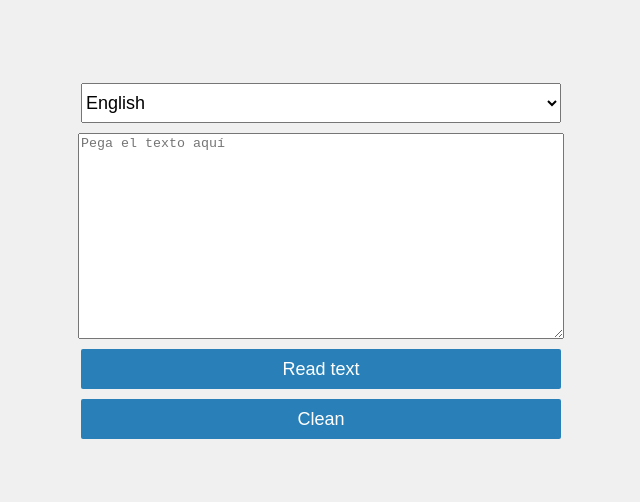
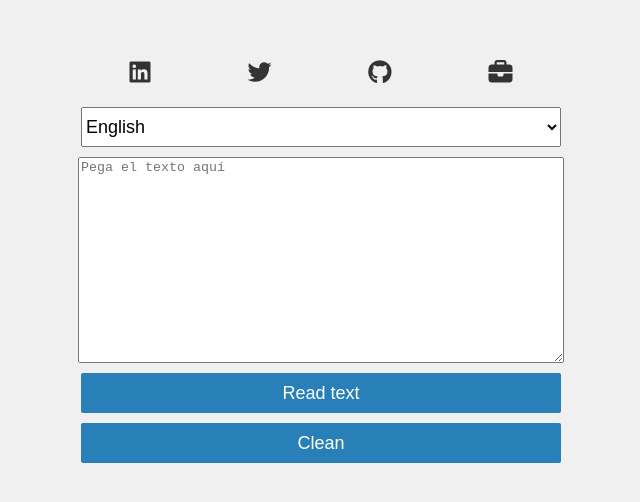
Before and after one commit to carlo-coding/textsynthesis-inbrowser, a plain HTML site: page index.html in a window 1280 px wide. Shown: the part 134-636 px from the top of the page, without its empty margins (319-959 px from the left). Drawn offline with Linux system fonts and the light colour scheme.

Commit message:
added social links

```diff
--- a/index.html
+++ b/index.html
@@ -4,6 +4,11 @@
     <meta charset="UTF-8" />
     <meta name="viewport" content="width=device-width, initial-scale=1.0" />
     <title>Texto a Voz</title>
+    <link
+      rel="stylesheet"
+      href="https://cdnjs.cloudflare.com/ajax/libs/font-awesome/6.4.0/css/all.min.css"
+      crossorigin="anonymous"
+    />
     <style>
       body {
         margin: 0;
@@ -49,10 +54,37 @@
         margin-bottom: 10px;
         font-size: 18px;
       }
+
+      .social-links {
+        display: flex;
+        justify-content: space-around;
+        width: 80%;
+        margin-bottom: 20px;
+      }
+
+      .social-links a {
+        color: #333;
+        font-size: 24px;
+        text-decoration: none;
+      }
     </style>
   </head>
   <body>
     <div class="container">
+      <div class="social-links">
+        <a href="https://www.linkedin.com/in/jaan-carlo/" target="_blank">
+          <i class="fab fa-linkedin"></i>
+        </a>
+        <a href="https://twitter.com/janrt03243200" target="_blank">
+          <i class="fab fa-twitter"></i>
+        </a>
+        <a href="https://github.com/carlo-coding" target="_blank">
+          <i class="fab fa-github"></i>
+        </a>
+        <a href="http://jaancrt.com/" target="_blank">
+          <i class="fas fa-briefcase"></i>
+        </a>
+      </div>
       <select id="languageSelect">
         <option value="en">English</option>
         <option value="es">Español</option>
```
